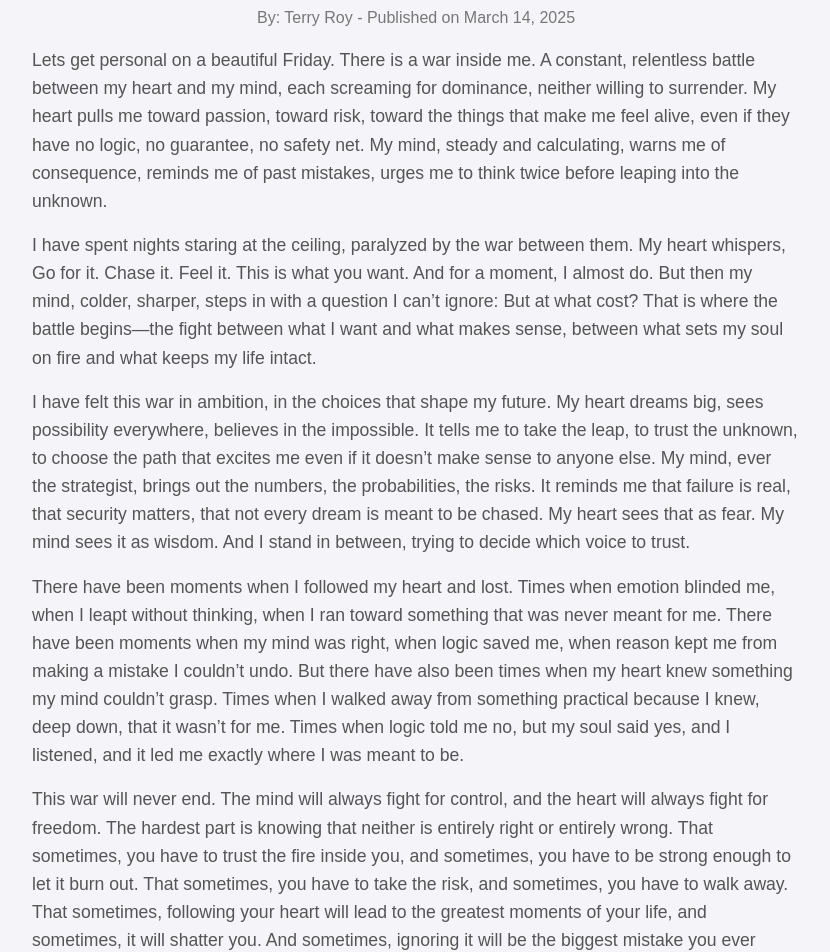
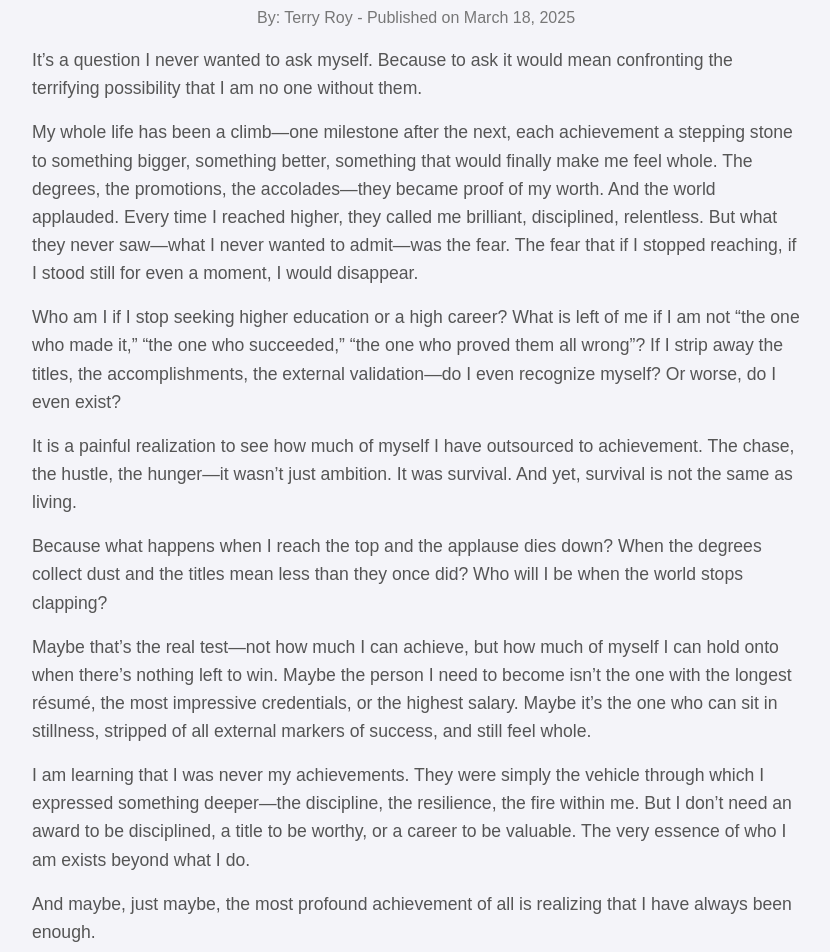
Before and after one commit to t-provelo/solace-wealth-journal, a plain HTML site: page dose.html in a window 1280 px wide. Shown: the part 270-1222 px from the top of the page, without its empty margins (224-1054 px from the left). Drawn offline with Linux system fonts and the light colour scheme.

Commit message:
Update articles

```diff
--- a/dose.html
+++ b/dose.html
@@ -31,15 +31,17 @@
         <a href="about.html">About Us</a>
     </nav>
     <section class="content">
-        <h2>Logic or Emotion: Is There a Winner?</h2>
+        <h2>Who Am I Without My Achievements?</h2>
         <div class="article">
-            <div class="byline">By: Terry Roy - Published on March 14, 2025</div>
-            <p>Lets get personal on a beautiful Friday. There is a war inside me. A constant, relentless battle between my heart and my mind, each screaming for dominance, neither willing to surrender. My heart pulls me toward passion, toward risk, toward the things that make me feel alive, even if they have no logic, no guarantee, no safety net. My mind, steady and calculating, warns me of consequence, reminds me of past mistakes, urges me to think twice before leaping into the unknown.</p>
-            <p>I have spent nights staring at the ceiling, paralyzed by the war between them. My heart whispers, Go for it. Chase it. Feel it. This is what you want. And for a moment, I almost do. But then my mind, colder, sharper, steps in with a question I can’t ignore: But at what cost? That is where the battle begins—the fight between what I want and what makes sense, between what sets my soul on fire and what keeps my life intact.</p>
-            <p>I have felt this war in ambition, in the choices that shape my future. My heart dreams big, sees possibility everywhere, believes in the impossible. It tells me to take the leap, to trust the unknown, to choose the path that excites me even if it doesn’t make sense to anyone else. My mind, ever the strategist, brings out the numbers, the probabilities, the risks. It reminds me that failure is real, that security matters, that not every dream is meant to be chased. My heart sees that as fear. My mind sees it as wisdom. And I stand in between, trying to decide which voice to trust.</p>
-            <p>There have been moments when I followed my heart and lost. Times when emotion blinded me, when I leapt without thinking, when I ran toward something that was never meant for me. There have been moments when my mind was right, when logic saved me, when reason kept me from making a mistake I couldn’t undo. But there have also been times when my heart knew something my mind couldn’t grasp. Times when I walked away from something practical because I knew, deep down, that it wasn’t for me. Times when logic told me no, but my soul said yes, and I listened, and it led me exactly where I was meant to be.</p>
-            <p>This war will never end. The mind will always fight for control, and the heart will always fight for freedom. The hardest part is knowing that neither is entirely right or entirely wrong. That sometimes, you have to trust the fire inside you, and sometimes, you have to be strong enough to let it burn out. That sometimes, you have to take the risk, and sometimes, you have to walk away. That sometimes, following your heart will lead to the greatest moments of your life, and sometimes, it will shatter you. And sometimes, ignoring it will be the biggest mistake you ever make.</p>
-            <p>I don’t know if I will ever master the balance. I don’t know if I will ever fully trust one without questioning the other. But that’s what it means to be human—to stand in the middle of this war, feeling the pull of both, knowing that the only real answer is the one I can live with. That the fight itself is the point. That the answer isn’t about choosing between logic and emotion, but about learning to live with both. That life isn’t about silencing one voice, but about learning which one to listen to, and when.</p>
+            <div class="byline">By: Terry Roy - Published on March 18, 2025</div>
+            <p>It’s a question I never wanted to ask myself. Because to ask it would mean confronting the terrifying possibility that I am no one without them.</p>
+            <p>My whole life has been a climb—one milestone after the next, each achievement a stepping stone to something bigger, something better, something that would finally make me feel whole. The degrees, the promotions, the accolades—they became proof of my worth. And the world applauded. Every time I reached higher, they called me brilliant, disciplined, relentless. But what they never saw—what I never wanted to admit—was the fear. The fear that if I stopped reaching, if I stood still for even a moment, I would disappear.</p>
+            <p>Who am I if I stop seeking higher education or a high career? What is left of me if I am not “the one who made it,” “the one who succeeded,” “the one who proved them all wrong”? If I strip away the titles, the accomplishments, the external validation—do I even recognize myself? Or worse, do I even exist?</p>
+            <p>It is a painful realization to see how much of myself I have outsourced to achievement. The chase, the hustle, the hunger—it wasn’t just ambition. It was survival. And yet, survival is not the same as living.</p>
+            <p>Because what happens when I reach the top and the applause dies down? When the degrees collect dust and the titles mean less than they once did? Who will I be when the world stops clapping?</p>
+            <p>Maybe that’s the real test—not how much I can achieve, but how much of myself I can hold onto when there’s nothing left to win. Maybe the person I need to become isn’t the one with the longest résumé, the most impressive credentials, or the highest salary. Maybe it’s the one who can sit in stillness, stripped of all external markers of success, and still feel whole.</p>
+            <p>I am learning that I was never my achievements. They were simply the vehicle through which I expressed something deeper—the discipline, the resilience, the fire within me. But I don’t need an award to be disciplined, a title to be worthy, or a career to be valuable. The very essence of who I am exists beyond what I do.</p>
+            <p>And maybe, just maybe, the most profound achievement of all is realizing that I have always been enough.</p>
         </div>
     </section>
     <footer>© 2025 Roy Collection. All rights reserved.</footer>
```
Also changed, not shown: economic.html (+8 -9 lines).
